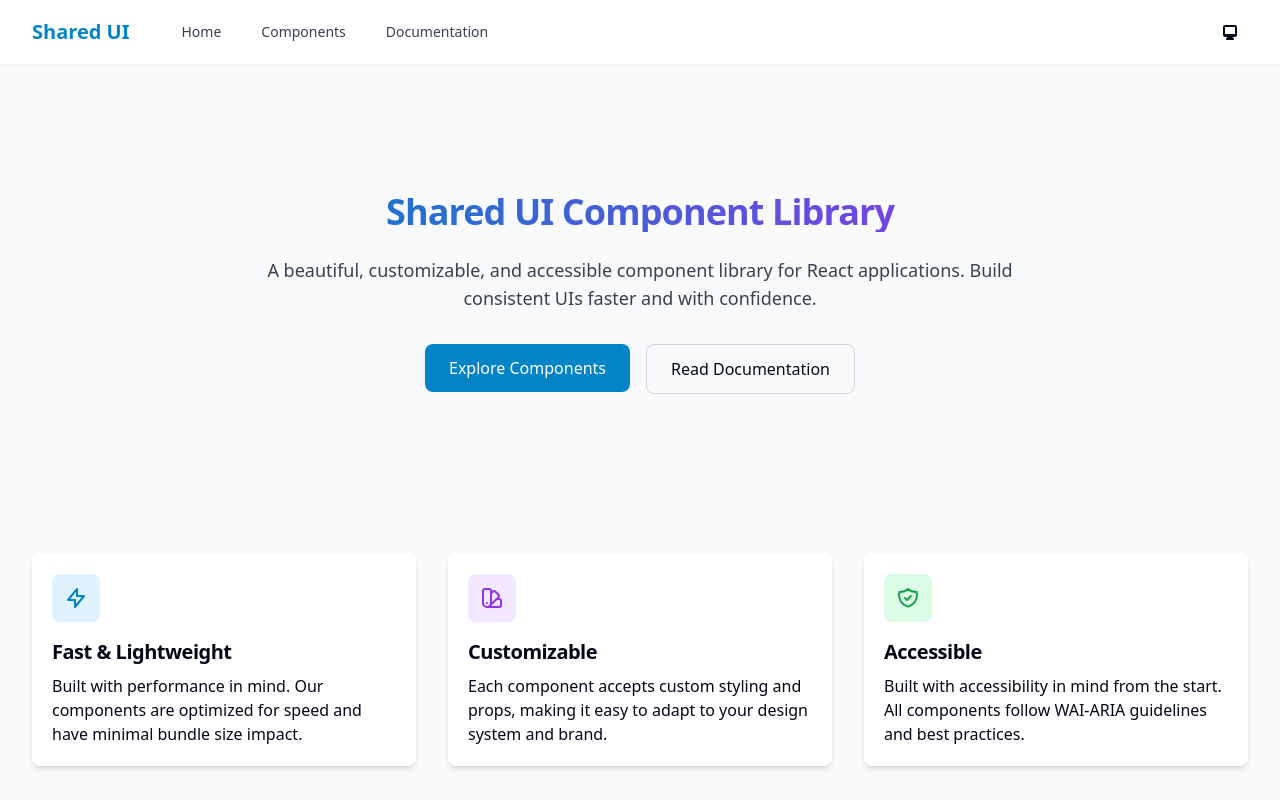
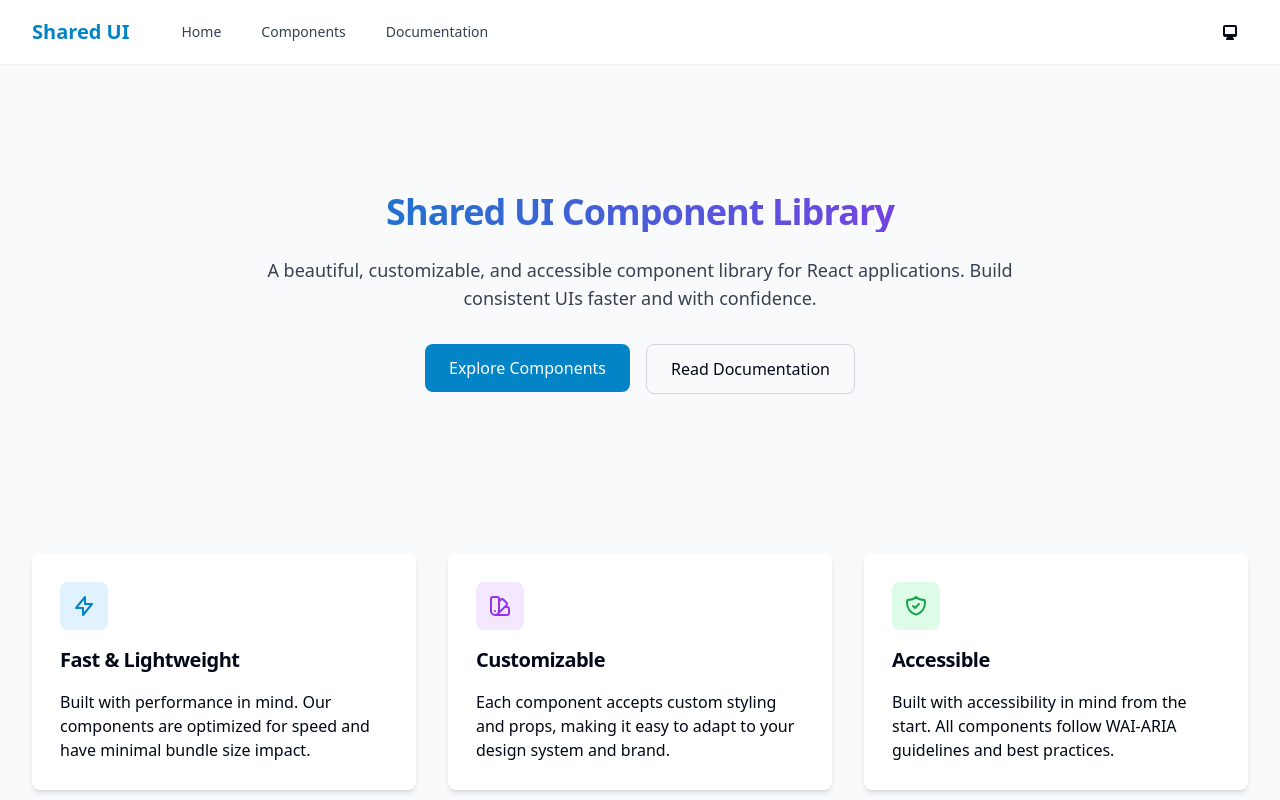
Before and after one commit to bibekgp53/shared-ui, a React (Vite) app: page / in a window 1280 px wide. Shown: the top 800 px of the page. Built offline with nearby package versions, Linux system fonts and the light colour scheme.

Commit message:
Fix: Card component padding error
Fixes the type error related to the `padding` prop in the `Card` component usage within `Home.tsx`. The error occurs because the `padding` prop is not a valid HTML attribute.

```diff
--- a/src/pages/Home.tsx
+++ b/src/pages/Home.tsx
@@ -33,8 +33,8 @@ const Home = () => {
       </section>
 
       <section className="grid grid-cols-1 md:grid-cols-3 gap-8">
-        <Card variant="elevated" className="md:transform md:hover:-translate-y-2 transition-transform duration-300">
-          <CardContent padding="lg">
+        <Card variant="elevated" padding="lg" className="md:transform md:hover:-translate-y-2 transition-transform duration-300">
+          <CardContent className="space-y-4">
             <div className="h-12 w-12 bg-brand-100 dark:bg-brand-900 rounded-lg flex items-center justify-center text-brand-600 dark:text-brand-400 mb-4">
               <svg xmlns="http://www.w3.org/2000/svg" className="h-6 w-6" fill="none" viewBox="0 0 24 24" stroke="currentColor">
                 <path strokeLinecap="round" strokeLinejoin="round" strokeWidth={2} d="M13 10V3L4 14h7v7l9-11h-7z" />
@@ -47,8 +47,8 @@ const Home = () => {
           </CardContent>
         </Card>
 
-        <Card variant="elevated" className="md:transform md:hover:-translate-y-2 transition-transform duration-300">
-          <CardContent padding="lg">
+        <Card variant="elevated" padding="lg" className="md:transform md:hover:-translate-y-2 transition-transform duration-300">
+          <CardContent className="space-y-4">
             <div className="h-12 w-12 bg-purple-100 dark:bg-purple-900 rounded-lg flex items-center justify-center text-purple-600 dark:text-purple-400 mb-4">
               <svg xmlns="http://www.w3.org/2000/svg" className="h-6 w-6" fill="none" viewBox="0 0 24 24" stroke="currentColor">
                 <path strokeLinecap="round" strokeLinejoin="round" strokeWidth={2} d="M7 21a4 4 0 01-4-4V5a2 2 0 012-2h4a2 2 0 012 2v12a4 4 0 01-4 4zm0 0h12a2 2 0 002-2v-4a2 2 0 00-2-2h-2.343M11 7.343l1.657-1.657a2 2 0 012.828 0l2.829 2.829a2 2 0 010 2.828l-8.486 8.485M7 17h.01" />
@@ -61,8 +61,8 @@ const Home = () => {
           </CardContent>
         </Card>
 
-        <Card variant="elevated" className="md:transform md:hover:-translate-y-2 transition-transform duration-300">
-          <CardContent padding="lg">
+        <Card variant="elevated" padding="lg" className="md:transform md:hover:-translate-y-2 transition-transform duration-300">
+          <CardContent className="space-y-4">
             <div className="h-12 w-12 bg-green-100 dark:bg-green-900 rounded-lg flex items-center justify-center text-green-600 dark:text-green-400 mb-4">
               <svg xmlns="http://www.w3.org/2000/svg" className="h-6 w-6" fill="none" viewBox="0 0 24 24" stroke="currentColor">
                 <path strokeLinecap="round" strokeLinejoin="round" strokeWidth={2} d="M9 12l2 2 4-4m5.618-4.016A11.955 11.955 0 0112 2.944a11.955 11.955 0 01-8.618 3.04A12.02 12.02 0 003 9c0 5.591 3.824 10.29 9 11.622 5.176-1.332 9-6.03 9-11.622 0-1.042-.133-2.052-.382-3.016z" />
```
